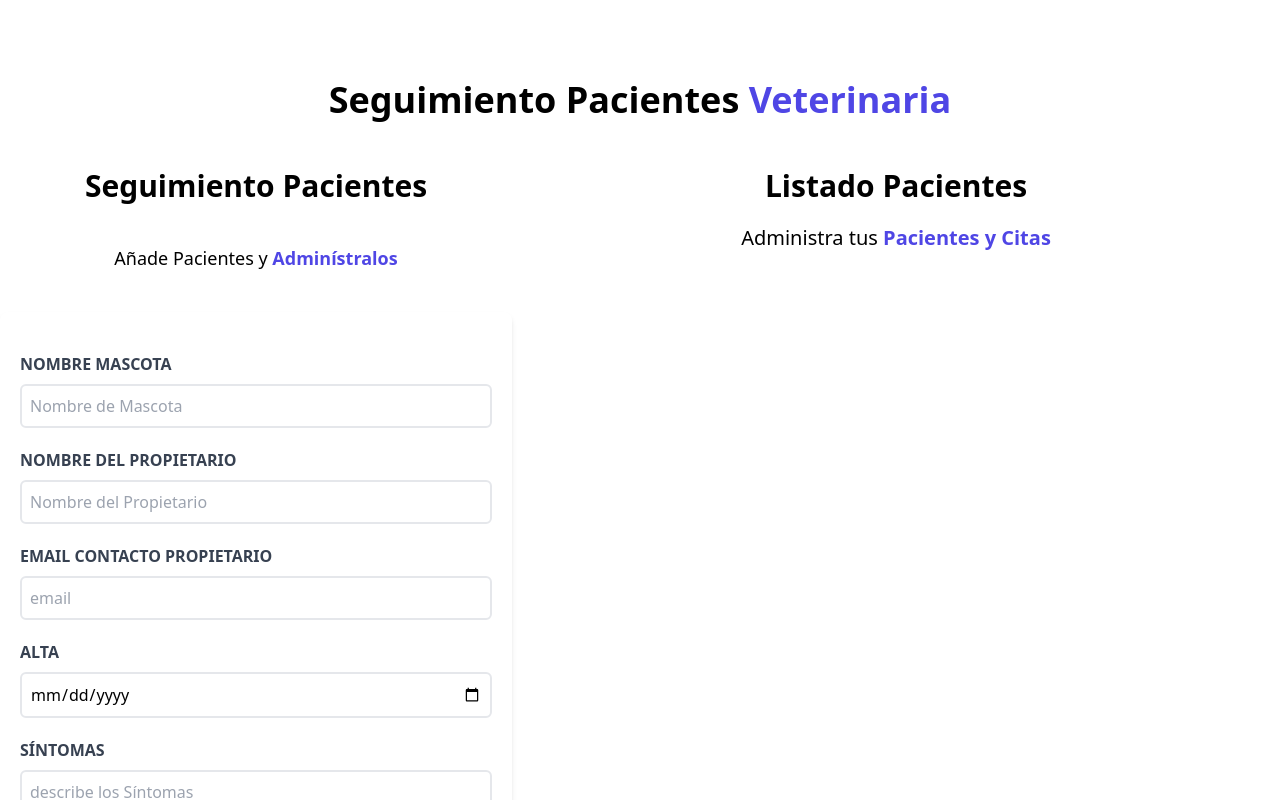
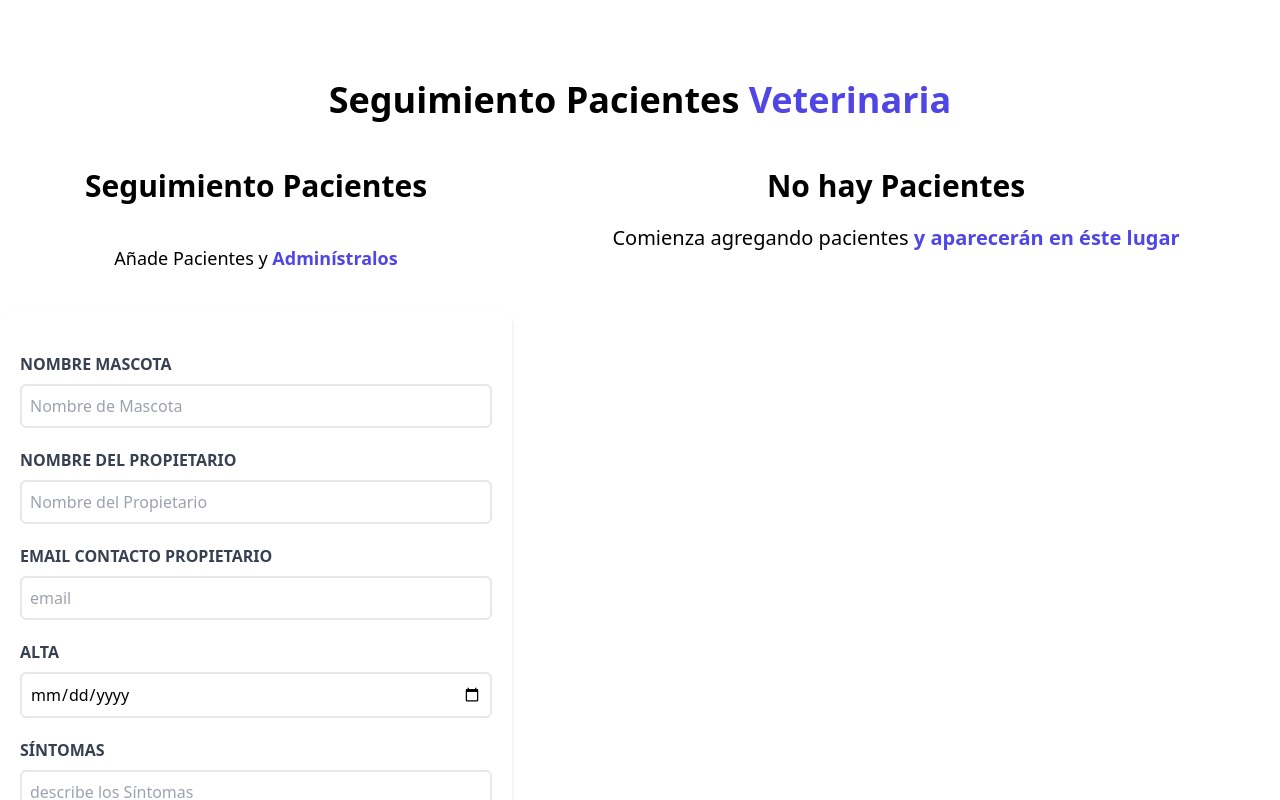
Before and after one commit to CarolinaColmenares/Citas-React, a React (Vite) app: page / in a window 1280 px wide. Shown: the top 800 px of the page. Built offline with nearby package versions, Linux system fonts and the light colour scheme.

Commit message:
Mostrar Textos de Forma Condicional en React

```diff
--- a/src/ListadoPacientes.jsx
+++ b/src/ListadoPacientes.jsx
@@ -4,6 +4,9 @@
 
     return (
         <div className="md:w-1/2 lg:w-3/5 md:h-screen overflow-y-scroll">
+
+            {pacientes && pacientes.length ? (
+                <>
                     <h2 className="font-black text-3xl text-center  ">Listado Pacientes</h2>
                     <p className="text-xl mt-5 mb-10 text-center">
                         Administra tus {''}
@@ -12,11 +15,24 @@
 
                     {pacientes.map((paciente) => (
                         <Paciente
-                    key= {paciente.id}
+                            key={paciente.id}
                             paciente={paciente}
                         />
                     )
                     )}
+                </>
+            ) : (
+                <>
+                    <h2 className="font-black text-3xl text-center  ">No hay Pacientes</h2>
+                    <p className="text-xl mt-5 mb-10 text-center">
+                        Comienza agregando pacientes {''}
+                        <span className="text-indigo-600 font-bold  ">y aparecerán en éste lugar</span>
+                    </p>
+                </>
+
+            )}
+
+
 
 
         </div>
```
Lines whose indentation alone changed are shown as unchanged.
